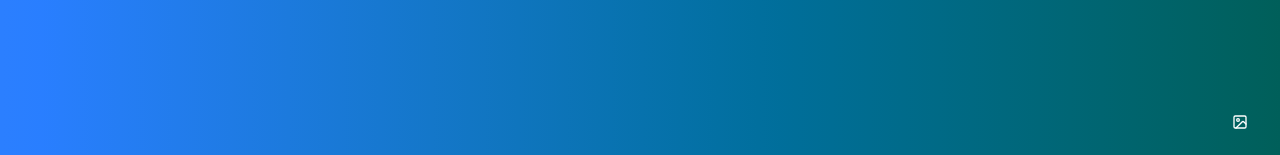
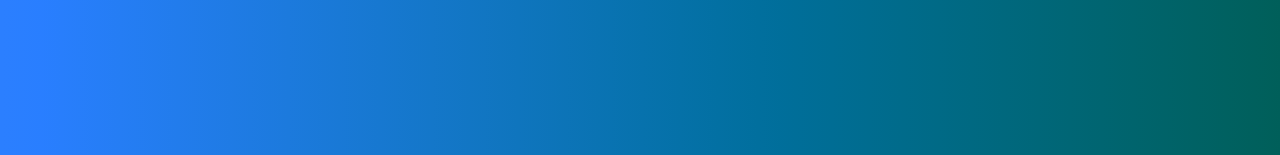
Before and after one commit to tdpi95/pic-clock, a React (Vite) app: page / in a window 1280 px wide. Shown: the part 642-797 px from the top of the page. Built offline with nearby package versions, Linux system fonts and the light colour scheme.

Commit message:
Working on footer

```diff
--- a/src/pages/Home.tsx
+++ b/src/pages/Home.tsx
@@ -4,6 +4,7 @@ import WallpaperSettings from "./WallpaperSettings";
 import { LuImage } from "react-icons/lu";
 import { Button } from "@/components/ui/button";
 import { useImageStore } from "@/hooks/useImageStore";
+import Footer from "@/components/Footer";
 
 const proxy = "https://whateverorigin.org/get?url=";
 const bingUrl = encodeURIComponent(
@@ -144,14 +145,18 @@ function Home() {
             {showSettings && (
                 <WallpaperSettings onBack={() => setShowSettings(false)} />
             )}
+
+            <Footer
+                leftButtons={
                     <Button
                         size="lg"
                         variant="ghost"
-                className="absolute bottom-4 right-4 text-white"
                         onClick={() => setShowSettings((v) => !v)}
                     >
                         <LuImage size={30} />
                     </Button>
+                }
+            />
         </div>
     );
 }
```
Lines whose indentation alone changed are shown as unchanged.
